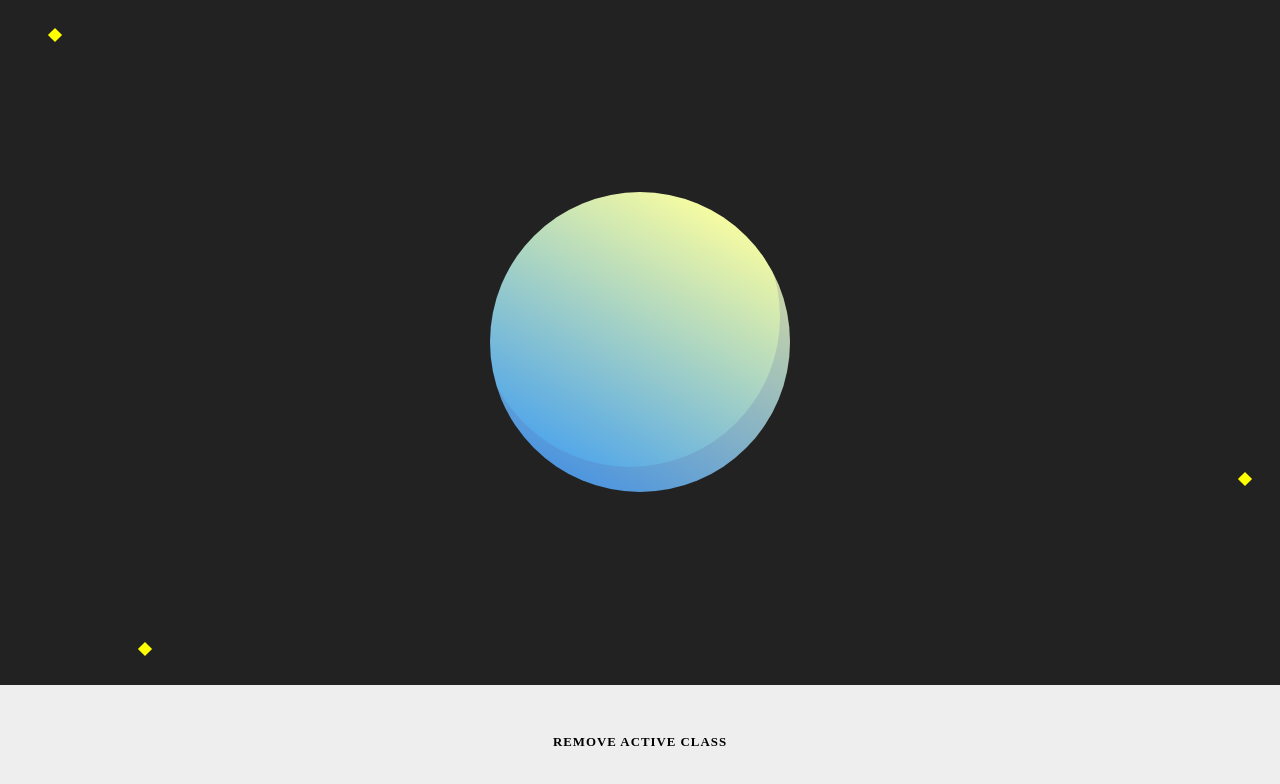
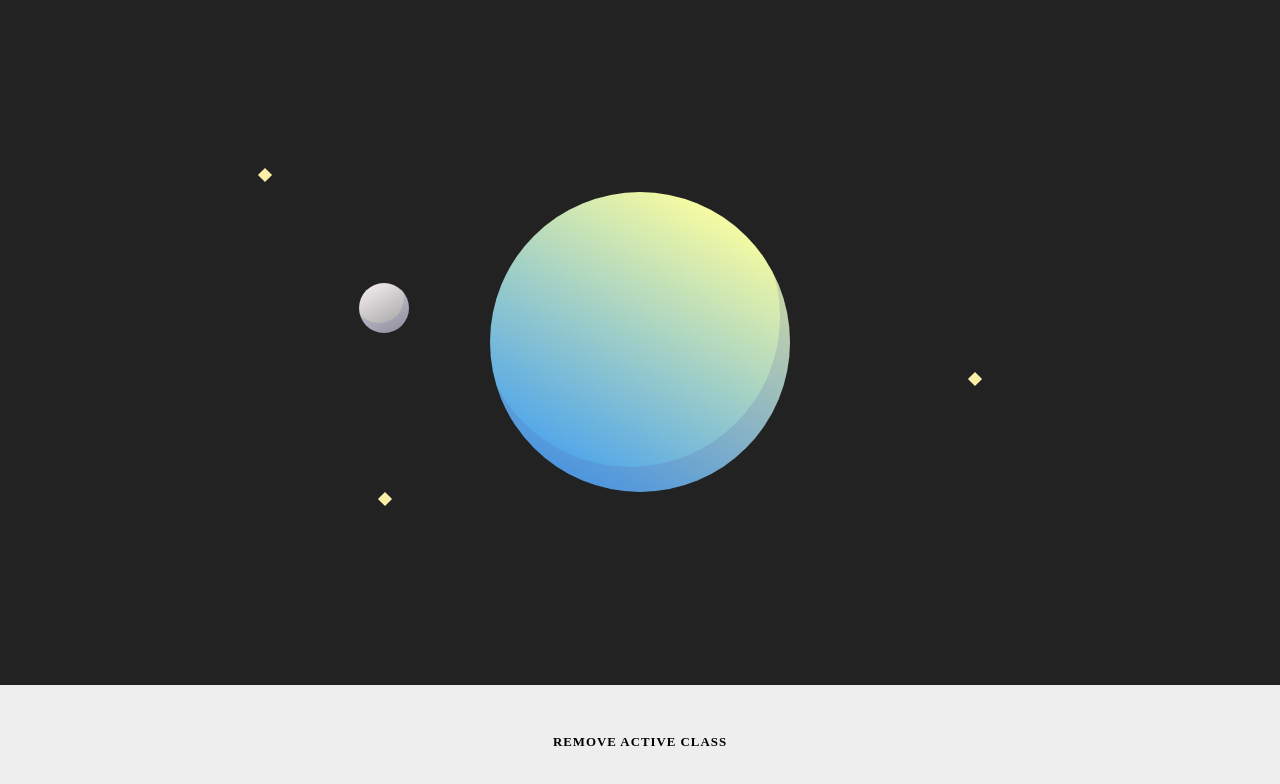
Before and after one commit to NathanHass/CSS-Playground, a website: page index.html in a window 1280 px wide. Both pictures are taken after a click on the button "ADD ACTIVE CLASS". Drawn offline with nearby package versions, Linux system fonts and the light colour scheme.

Commit message:
Making a moon, moving some stars

```diff
--- a/index.html
+++ b/index.html
@@ -16,6 +16,7 @@
 				<i class="earth-anim__star earth-anim__star--2"></i>
 				<i class="earth-anim__star earth-anim__star--3"></i>
 				<i class="earth-anim__earth"></i>
+				<i class="earth-anim__moon"></i>
 			</div>
 		</div>
 		<button class="anim-trigger">Add Active Class</button>
--- a/static/scss/screen.scss
+++ b/static/scss/screen.scss
@@ -9,10 +9,13 @@ $box-size: 500px;
 $box-color: #f9f9f9;
 
 $star-size: 10px;
-$star-color: purple;
+$star-color: #fbefa7;
 
 $earth-size: 300px;
 $earth-color: green;
+
+$moon-size: 50px;
+$moon-color: #fff;
 
 .page-content {
 	overflow: hidden;
@@ -32,13 +35,14 @@ $earth-color: green;
 	width: $star-size;
 	height: $star-size;
 	background: $star-color;
+	opacity: 0;
 	position: absolute;
 	// rotate!
 	transform: rotate(45deg);
 	transition: all .5s ease;
 
 	.is-active & {
-		background-color: yellow;
+		opacity: 100;
 	}
 }
 
@@ -46,18 +50,31 @@ $earth-color: green;
 	// position star here
 	top: 30px;
 	left: 50px;
+
+	.is-active & {
+		top: 170px;
+		left: 260px;
+	}
 }
 
 .earth-anim__star--2 {
 	// position star here
 	bottom: 200px;
 	right: 30px;
+	.is-active & {
+		bottom: 300px;
+		right: 300px;
+	}
 }
 
 .earth-anim__star--3 {
 	// position star here
 	bottom: 30px;
 	left: 140px;
+	.is-active & {
+		bottom: 180px;
+		left: 380px;
+	}
 }
 
 // earth
@@ -98,6 +115,41 @@ $earth-color: green;
 	}
 }
 
+.earth-anim__moon {
+	display: block;
+	// declare the size
+	width: $moon-size;
+	height: $moon-size;
+
+	// absolute center this thing
+	position: absolute;
+	// top: ($earth-size * -0.5);
+	// left: ($earth-size * -0.5);
+	// margin-top: 50%;
+	// margin-left: 50%;
+	top: 45%;
+	left: 30%;
+	margin-top: ($moon-size * -0.5);
+	margin-left: ($moon-size * -0.5);
+
+	// lets add some style
+	background-color: $moon-color;
+
+	// make it a circle
+	border-radius: 50%;
+	background-image: linear-gradient(-30deg,#989798, #efe9eb 90%);
+	box-shadow: inset 0 0 0 rgba(89,98,167,0);
+	transition: opacity 1s ease, box-shadow .5s ease .3s, transform 1s ease;
+	opacity: 0;
+	transform: rotate(60deg) scale(.9);
+
+	.is-active & {
+		background-color: red;
+		opacity: 1;
+		box-shadow: inset -5px -10px 0 rgba(89,98,167,0.2);
+		transform: rotate(0) scale(1);
+	}
+}
 
 .anim-trigger {
 	@include input-default;
```
Also changed, not shown: static/css/screen.css.
